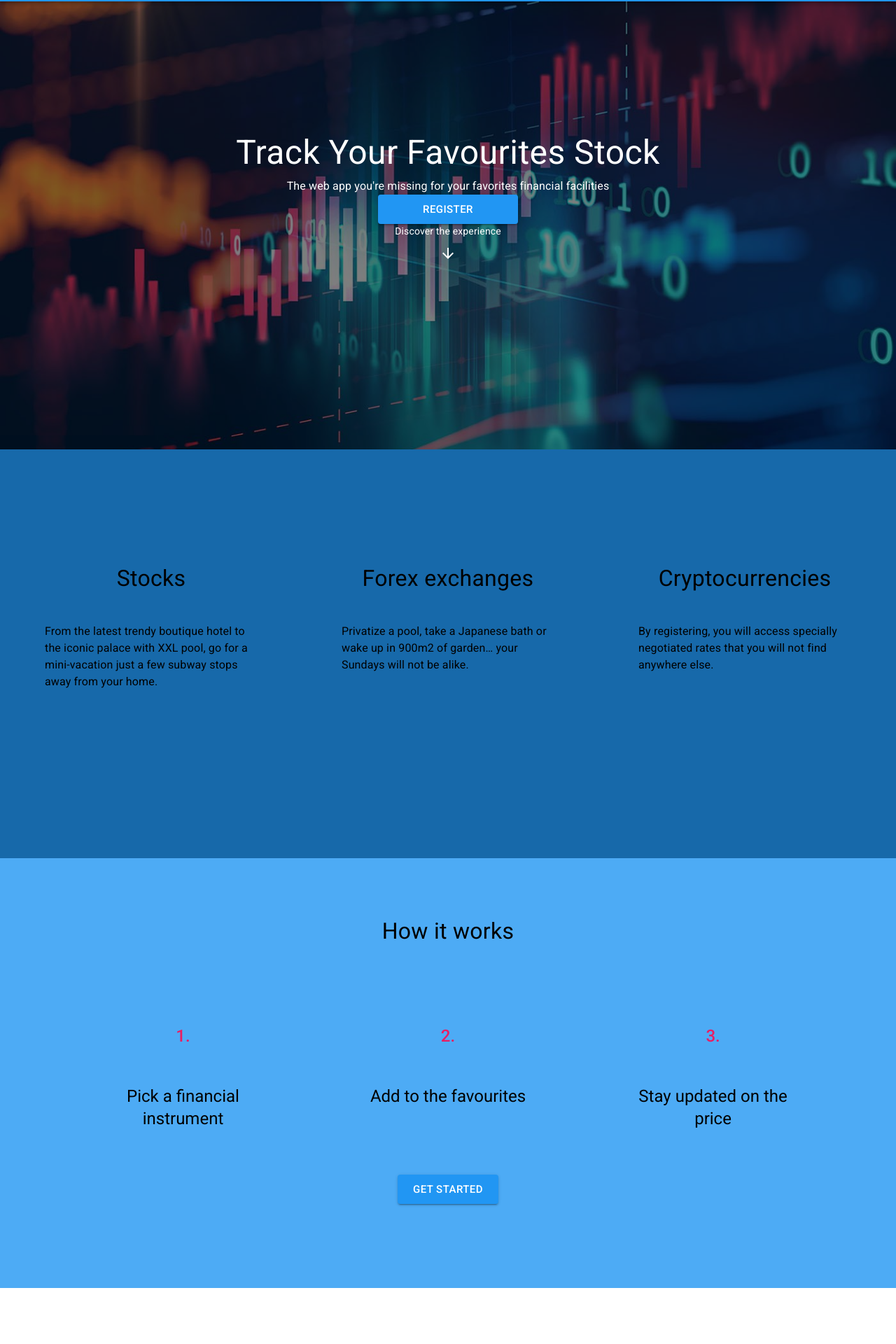
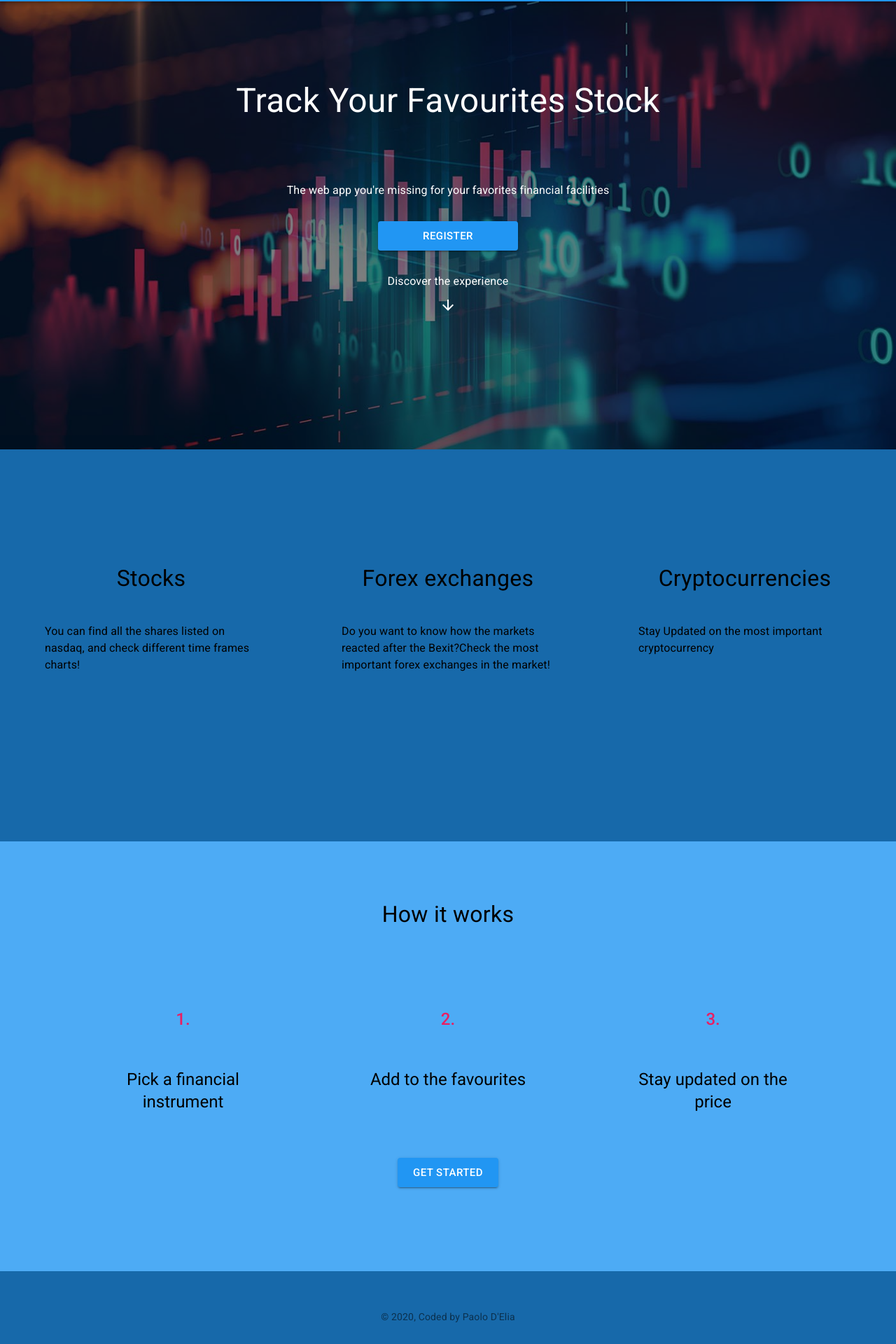
Before and after one commit to paolodelia99/price-tracker-web-app, a React (Create React App) app in the folder client/: page / in a window 1280 px wide. Shown: the part 62-1982 px from the top of the page at 70% size. Before the commit the page ends 1902 px from the top, so only its background shows below. Built offline with nearby package versions, Linux system fonts and the light colour scheme; no server answers.

Commit message:
Fixed landing style

```diff
--- /dev/null
+++ b/client/src/components/Landing/LandingFooter.js
@@ -0,0 +1,38 @@
+import React from 'react';
+import PropTypes from 'prop-types';
+import { makeStyles } from '@material-ui/core/styles';
+import Container from '@material-ui/core/Container';
+import Typography from '@material-ui/core/Typography';
+import {landingFooterStyle} from '../styles/landingFooterStyle'
+
+function Copyright() {
+    return (
+        <Typography variant="body2" color="textSecondary" align="center">
+            © {new Date().getFullYear()}, Coded by Paolo D'Elia
+        </Typography>
+    );
+}
+
+export default function Footer(props) {
+    const classes = landingFooterStyle();
+    const { description, title } = props;
+
+    return (
+        <footer className={classes.root}>
+            <Container maxWidth="lg">
+                <Typography variant="h6" align="center" gutterBottom>
+                    {title}
+                </Typography>
+                <Typography variant="subtitle1" align="center" color="textSecondary" component="p">
+                    {description}
+                </Typography>
+                <Copyright />
+            </Container>
+        </footer>
+    );
+}
+
+Footer.propTypes = {
+    description: PropTypes.string,
+    title: PropTypes.string,
+};
--- a/client/src/components/Landing/LandingPage.js
+++ b/client/src/components/Landing/LandingPage.js
@@ -8,6 +8,7 @@ import ProductValues from "./ProductValues";
 import ProductHowItWorks from "./ProductHowItWorks";
 import {landingTheme} from '../styles/landingTheme';
 import AppNavbar from '../Layout/AppNavbar'
+import Footer from './LandingFooter'
 
 const LandingPage = ({isAuthenticated}) => {
     if(isAuthenticated){
@@ -21,6 +22,7 @@ const LandingPage = ({isAuthenticated}) => {
                 <ProductHero/>
                 <ProductValues/>
                 <ProductHowItWorks/>
+                <Footer />
             </section>
         </ThemeProvider>
     );
--- a/client/src/components/Landing/ProductHero.js
+++ b/client/src/components/Landing/ProductHero.js
@@ -16,7 +16,7 @@ function ProductHero(props) {
             <Typography className='landing-main-title'>
                 Track Your Favourites Stock
             </Typography>
-            <Typography color="inherit" align="center" className={classes.h5}>
+            <Typography className="h5-section">
                 The web app you're missing for your favorites financial facilities
             </Typography>
             <Link to='/register' className='link'>
@@ -29,7 +29,7 @@ function ProductHero(props) {
                     Register
                 </Button>
             </Link>
-            <Typography variant="body2" color="inherit" className={classes.more}>
+            <Typography className="more-section">
                 Discover the experience
             </Typography>
         </ProductHeroLayout>
--- a/client/src/components/Landing/ProductValues.js
+++ b/client/src/components/Landing/ProductValues.js
@@ -25,8 +25,7 @@ function ProductValues(props) {
                                 Stocks
                             </Typography>
                             <Typography >
-                                {'From the latest trendy boutique hotel to the iconic palace with XXL pool'}
-                                {', go for a mini-vacation just a few subway stops away from your home.'}
+                                {'You can find all the shares listed on nasdaq, and check different time frames charts!'}
                             </Typography>
                         </div>
                     </Grid>
@@ -37,8 +36,8 @@ function ProductValues(props) {
                                 Forex exchanges
                             </Typography>
                             <Typography>
-                                {'Privatize a pool, take a Japanese bath or wake up in 900m2 of garden… '}
-                                {'your Sundays will not be alike.'}
+                                {'Do you want to know how the markets reacted after the Bexit?'}
+                                {'Check the most important forex exchanges in the market! '}
                             </Typography>
                         </div>
                     </Grid>
@@ -49,8 +48,7 @@ function ProductValues(props) {
                                 Cryptocurrencies
                             </Typography>
                             <Typography >
-                                {'By registering, you will access specially negotiated rates '}
-                                {'that you will not find anywhere else.'}
+                                {'Stay Updated on the most important cryptocurrency'}
                             </Typography>
                         </div>
                     </Grid>
--- /dev/null
+++ b/client/src/components/styles/landingFooterStyle.js
@@ -0,0 +1,8 @@
+import {makeStyles} from "@material-ui/core/styles";
+
+export const landingFooterStyle = makeStyles( theme => ({
+    root:{
+        backgroundColor: theme.palette.primary.dark,
+        padding: theme.spacing(6, 0)
+    }
+}));
--- a/client/src/components/styles/productHeroStyle.js
+++ b/client/src/components/styles/productHeroStyle.js
@@ -12,7 +12,6 @@ export const productHeroStyle = makeStyles(theme => ({
     },
     mainTitle: {
       fontSize: '3rem',
-
     },
     h5: {
         marginBottom: theme.spacing(4),
--- a/client/src/index.css
+++ b/client/src/index.css
@@ -26,6 +26,19 @@ body{
   font-weight: 400;
   line-height: 1.5;
   letter-spacing: 0.000938em;
+}
+
+.h5-section{
+  margin: 32px 0!important;
+  margin-top: 80px!important;
+  text-align: center;
+  color: inherit;
+}
+
+.more-section{
+  margin-top: 32px!important;
+  text-align: center;
+  color: inherit;
 }
 
 /*AppNavbar*/
@@ -193,6 +206,10 @@ body{
     flex-wrap: wrap;
   }
 
+  .h5-section{
+    margin-top: 32px!important;
+  }
+
   .alert {
     padding: 0.8rem;
     margin: 2rem 0;
@@ -236,6 +253,10 @@ body{
     flex-wrap: wrap;
   }
 
+  .h5-section{
+    margin-top: 32px!important;
+  }
+
   .alert {
     padding: 0.8rem;
     margin: 2rem 0;
@@ -276,6 +297,10 @@ body{
     justify-content: space-evenly;
     align-items: center;
     flex-wrap: wrap;
+  }
+
+  .h5-section{
+    margin-top: 32px!important;
   }
 
   .alert {
```
